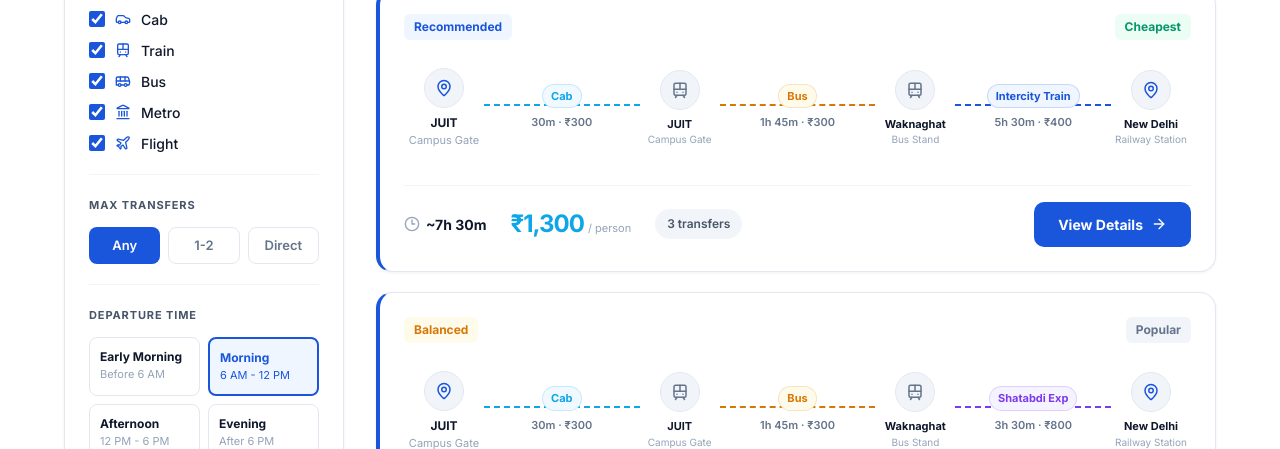
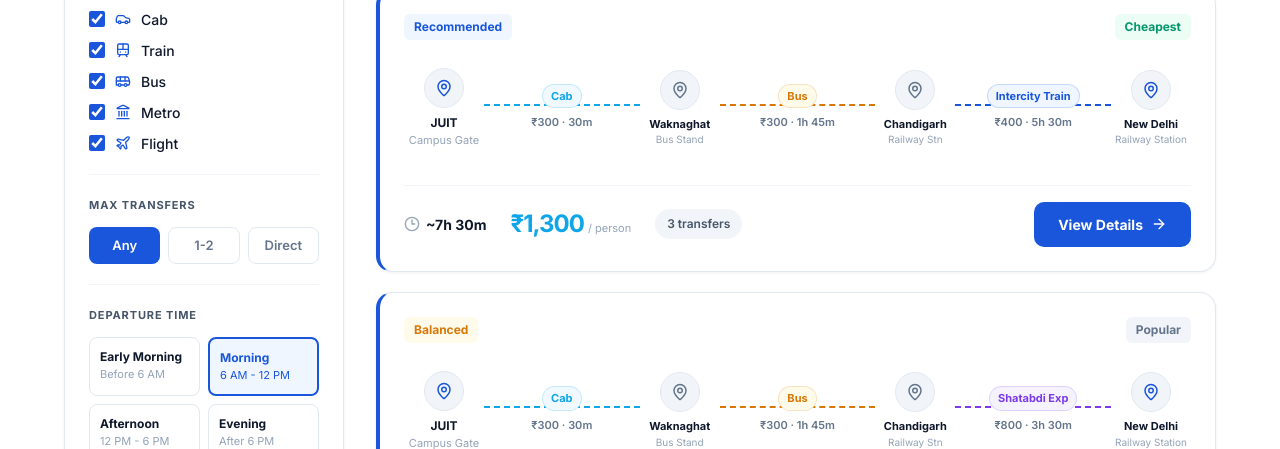
Before and after one commit to 1801-abhra/traverse-client, a React (Vite) app in the folder traverse/frontend/: page /search in a window 1280 px wide. Shown: the part 351-800 px from the top of the page. Built offline with nearby package versions, Linux system fonts and the light colour scheme.

Commit message:
fix search results journey path - correct 4 checkpoints no duplicates

```diff
--- a/traverse/frontend/src/pages/SearchResults.jsx
+++ b/traverse/frontend/src/pages/SearchResults.jsx
@@ -575,18 +575,27 @@ function SearchResults() {
                                             </div>
                                             <span style={{
                                                 fontSize: '12px', fontWeight: '800',
-                                                color: '#0F172A', marginTop: '6px'
-                                            }}>JUIT</span>
+                                                color: '#0F172A', marginTop: '6px',
+                                                whiteSpace: 'nowrap'
+                                            }}>
+                                                {journey.legs[0].from}
+                                            </span>
                                             <span style={{
                                                 fontSize: '11px',
-                                                color: '#94A3B8'
-                                            }}>Campus Gate</span>
+                                                color: '#94A3B8',
+                                                whiteSpace: 'nowrap'
+                                            }}>
+                                                {journey.legs[0].fromSub}
+                                            </span>
                                         </div>
 
                                         {journey.legs.map((leg, i) => (
-                                            <>
+                                            <div key={`step-${i}`} style={{
+                                                display: 'flex', alignItems: 'center',
+                                                flex: 1
+                                            }}>
                                                 {/* Leg connector */}
-                                                <div key={`leg-${i}`} style={{
+                                                <div style={{
                                                     flex: 1,
                                                     display: 'flex', flexDirection: 'column',
                                                     alignItems: 'center', position: 'relative',
@@ -615,12 +624,12 @@ function SearchResults() {
                                                         borderRadius: '4px', zIndex: 1,
                                                         whiteSpace: 'nowrap'
                                                     }}>
-                                                        {leg.time} · {leg.price}
+                                                        {leg.price} · {leg.time}
                                                     </div>
                                                 </div>
 
                                                 {/* Stop node */}
-                                                <div key={`node-${i}`} style={{
+                                                <div style={{
                                                     display: 'flex', flexDirection: 'column',
                                                     alignItems: 'center', textAlign: 'center',
                                                     width: '80px', zIndex: 1
@@ -633,11 +642,10 @@ function SearchResults() {
                                                         display: 'flex', alignItems: 'center',
                                                         justifyContent: 'center'
                                                     }}>
-                                                        {i === journey.legs.length - 1 ? (
-                                                            <MapPin size={18} color="#1A56DB" />
-                                                        ) : (
-                                                            <Train size={18} color="#64748B" />
-                                                        )}
+                                                        <MapPin
+                                                            size={18}
+                                                            color={i === journey.legs.length - 1 ? '#1A56DB' : '#64748B'}
+                                                        />
                                                     </div>
                                                     <span style={{
                                                         fontSize: '11px',
@@ -646,7 +654,8 @@ function SearchResults() {
                                                         whiteSpace: 'nowrap'
                                                     }}>
                                                         {i === journey.legs.length - 1
-                                                            ? journey.dest : leg.from}
+                                                            ? journey.dest
+                                                            : journey.legs[i + 1].from}
                                                     </span>
                                                     <span style={{
                                                         fontSize: '10px',
@@ -654,10 +663,11 @@ function SearchResults() {
                                                         whiteSpace: 'nowrap'
                                                     }}>
                                                         {i === journey.legs.length - 1
-                                                            ? journey.destSub : leg.fromSub}
+                                                            ? journey.destSub
+                                                            : journey.legs[i + 1].fromSub}
                                                     </span>
                                                 </div>
-                                            </>
+                                            </div>
                                         ))}
                                     </div>
                                 </div>
```
